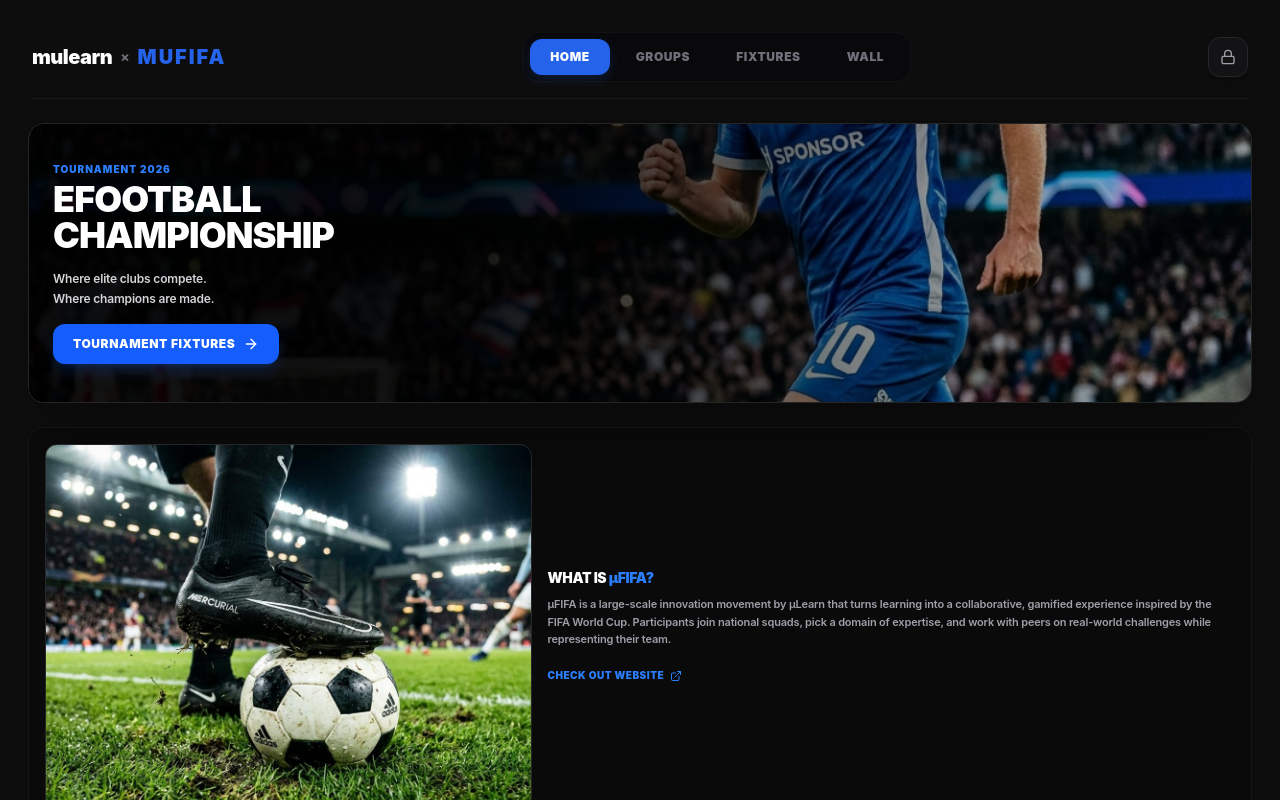
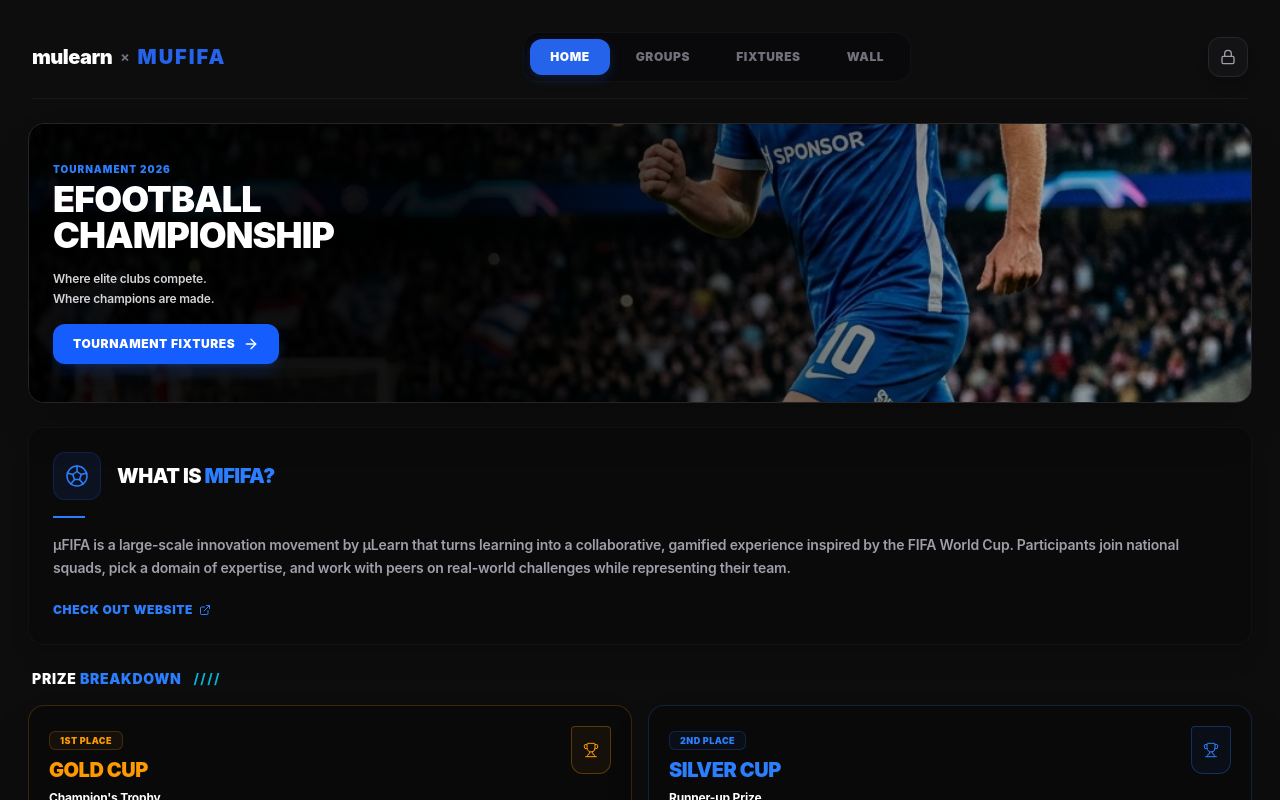
Before and after one commit to hashirkonnola2006-design/mufifa-pes, a React (Vite) app: page / in a window 1280 px wide. Shown: the top 800 px of the page. Built offline with nearby package versions, Linux system fonts and the light colour scheme; no server answers.

Commit message:
design: update What is mufifa section in Home.jsx to match reference badge and underline design layout

```diff
--- a/src/components/Home.jsx
+++ b/src/components/Home.jsx
@@ -89,16 +89,30 @@
       </div>
 
       {/* ── 3. WHAT IS μFIFA INFO CARD ── */}
-      <div className="grid grid-cols-1 md:grid-cols-12 rounded-2xl bg-zinc-950/60 p-4 border border-zinc-900/80 gap-4 items-center shadow-xl">
-        <div
-          className="md:col-span-5 w-full aspect-video md:aspect-[4/3] bg-cover bg-center rounded-xl border border-zinc-800"
-          style={{ backgroundImage: 'url("/tactical_football_pitch.png")' }}
-        />
-        <div className="md:col-span-7 flex-1 space-y-2 w-full text-left">
-          <h2 className="text-white text-sm font-black tracking-tight">
+      <div className="rounded-2xl bg-zinc-950/40 p-6 border border-zinc-900/60 shadow-xl space-y-4 text-left">
+        <div className="flex items-center gap-4">
+          {/* Soccer Ball Badge */}
+          <div className="w-12 h-12 rounded-xl bg-blue-950/30 border border-blue-900/40 flex items-center justify-center shrink-0">
+            <svg viewBox="0 0 24 24" className="w-6 h-6 text-blue-500" fill="none" stroke="currentColor" strokeWidth="1.5" strokeLinecap="round" strokeLinejoin="round">
+              <circle cx="12" cy="12" r="10" />
+              <polygon points="12,7.5 16.25,10.5 14.5,15.5 9.5,15.5 7.75,10.5" />
+              <line x1="12" y1="2" x2="12" y2="7.5" />
+              <line x1="2.2" y1="9" x2="7.75" y2="10.5" />
+              <line x1="21.8" y1="9" x2="16.25" y2="10.5" />
+              <line x1="5.8" y1="20" x2="9.5" y2="15.5" />
+              <line x1="18.2" y1="20" x2="14.5" y2="15.5" />
+            </svg>
+          </div>
+          <h2 className="text-white text-lg sm:text-xl font-black tracking-tight uppercase">
             WHAT IS <span className="text-blue-500">μFIFA?</span>
           </h2>
-          <p className="text-zinc-400 text-[11px] leading-relaxed font-semibold">
+        </div>
+
+        {/* Short Blue Underline */}
+        <div className="w-8 h-[2px] bg-blue-500" />
+
+        <div className="space-y-3">
+          <p className="text-zinc-400 text-xs sm:text-sm leading-relaxed font-semibold">
             μFIFA is a large-scale innovation movement by μLearn that turns learning into a collaborative, gamified experience inspired by the FIFA World Cup. Participants join national squads, pick a domain of expertise, and work with peers on real-world challenges while representing their team.
           </p>
           <div className="pt-1">
@@ -106,7 +120,7 @@
               href="https://mufifa.mulearn.org/"
               target="_blank"
               rel="noopener noreferrer"
-              className="inline-flex items-center gap-1.5 text-blue-500 hover:text-blue-400 text-[10px] font-black uppercase tracking-wider transition-colors"
+              className="inline-flex items-center gap-1.5 text-blue-500 hover:text-blue-400 text-xs font-black uppercase tracking-wider transition-colors"
             >
               <span>Check out website</span>
               <ExternalLink className="w-3 h-3" />
```
